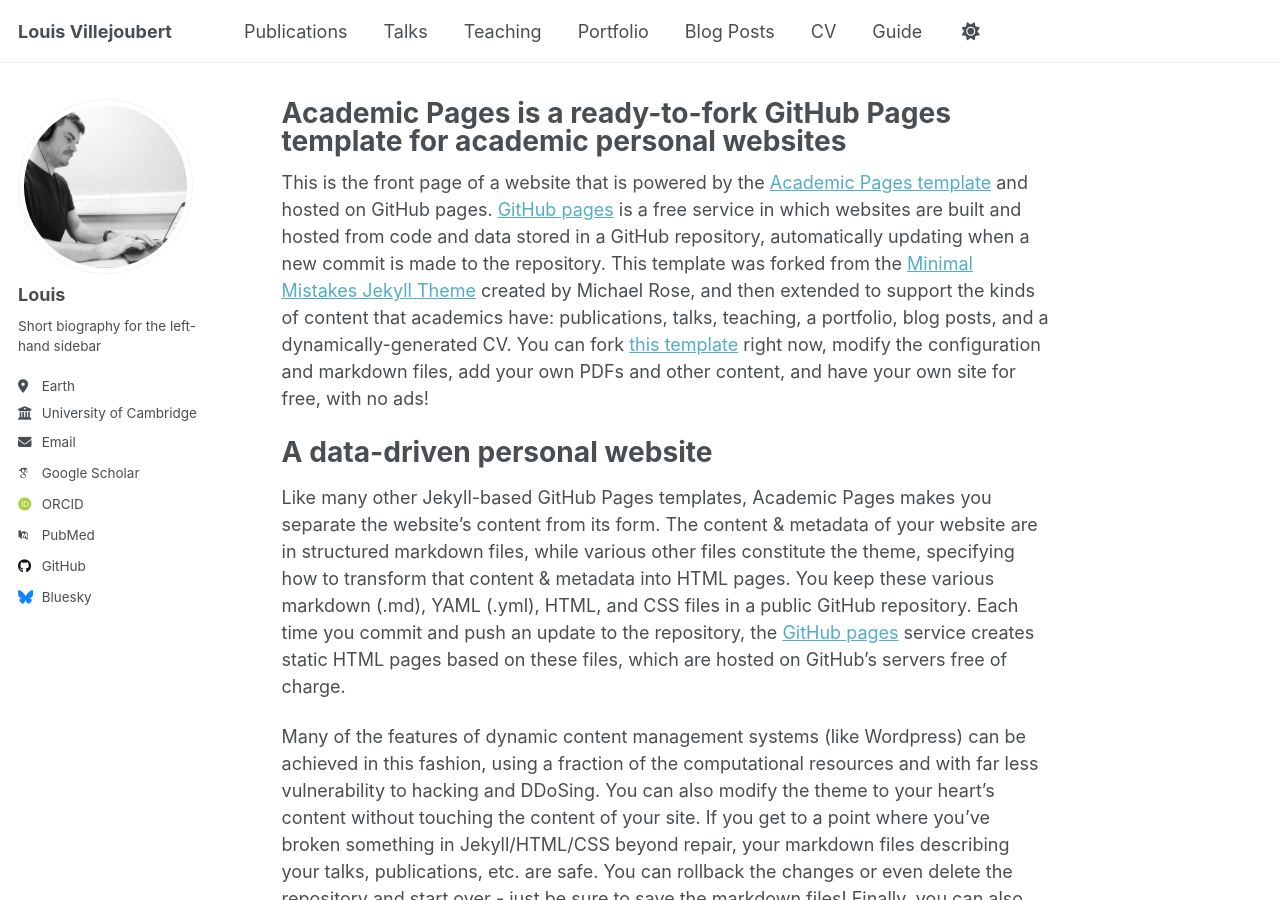
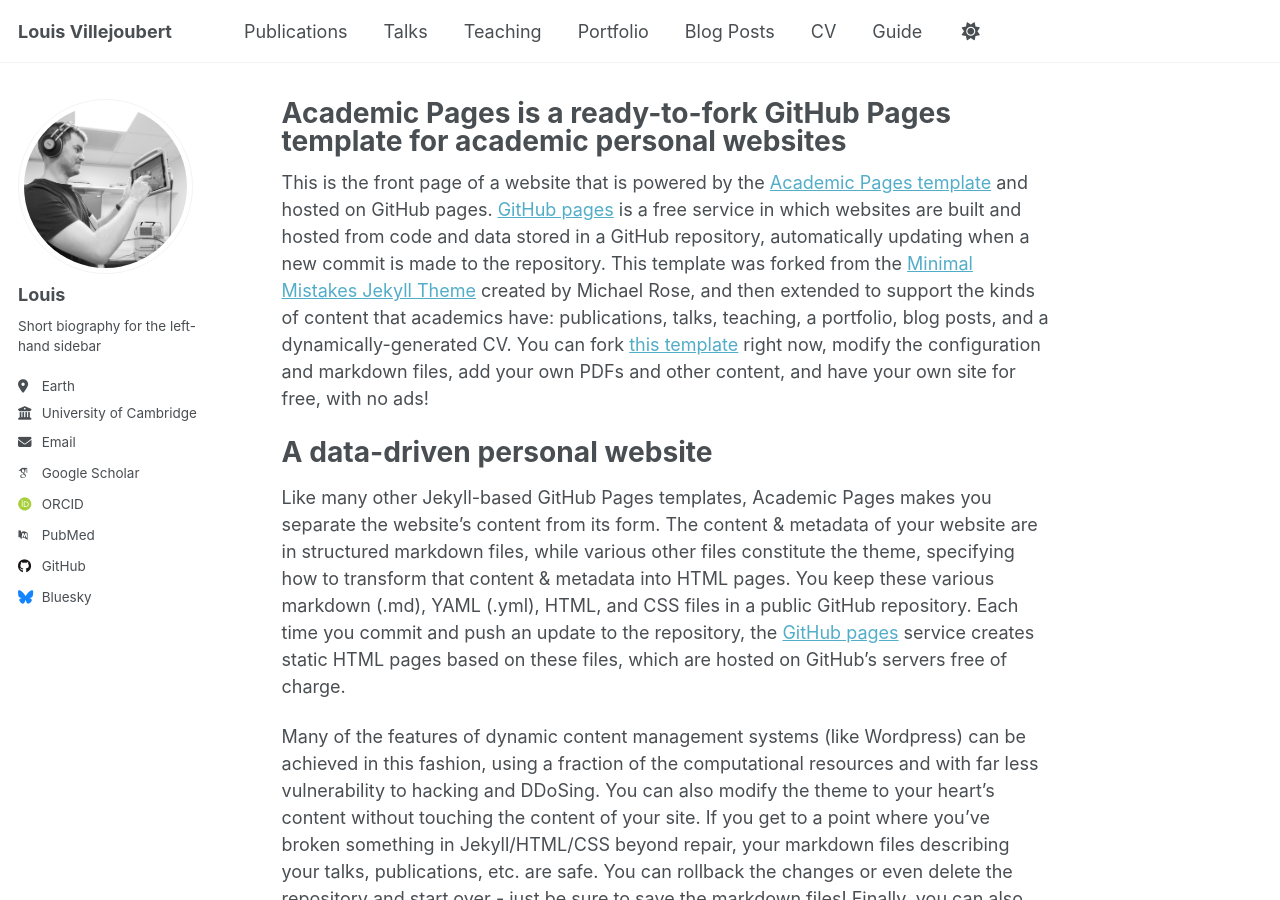
Before and after one commit to VillejoubertLouis/villejoubertlouis.github.io, a Jekyll site: the page built from _pages/about.md, in a window 1280 px wide and 900 px high. Built offline with Jekyll 4.4.1, drawn with Linux system fonts in a browser that asks for light colours; some web fonts are replaced.

Commit message:
Update _config.yml

```diff
--- a/_config.yml
+++ b/_config.yml
@@ -22,7 +22,7 @@
 #               Additional customization can be done by editing /_includes/author-profile.html
 author:
   # Biographic information
-  avatar           : "Profile_Picture_1.png"
+  avatar           : "Profile_Picture_2.png"
   name             : "Louis"
   pronouns         : # example: "she/her"
   bio              : "Short biography for the left-hand sidebar"
```
